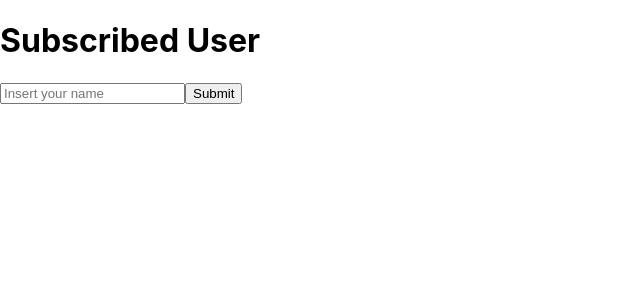
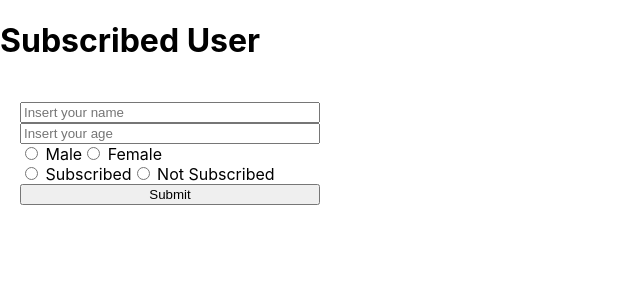
Before and after one commit to WendyYanto/web-programming-lesson-archive, a React (Create React App) app in the folder learn-table-sort/: page /subscribed-user in a window 1280 px wide. Shown: the top 300 px of the page, without its empty margins (0-640 px from the left). Built offline with nearby package versions, Linux system fonts and the light colour scheme; no server answers; the database is empty.

Commit message:
update session

```diff
--- a/learn-table-sort/src/firebase.js
+++ b/learn-table-sort/src/firebase.js
@@ -1,6 +1,6 @@
 import { async } from "@firebase/util";
 import { initializeApp } from "firebase/app";
-import { getFirestore, getDocs, collection, query, where, addDoc} from "firebase/firestore";
+import { getFirestore, getDocs, collection, query, where, addDoc, deleteDoc, doc, setDoc} from "firebase/firestore";
 
 const firebaseConfig = {
   apiKey: "AIzaSyA0EOdF7HLQWx8LOyxsEMBhNhHodpqqFLw",
@@ -19,7 +19,16 @@ export const getUsers = async () => {
   const querySnapshot = await getDocs(collection(firestore, "users"));
   const users = []
 
-  querySnapshot.forEach(user => users.push(user.data()))
+  querySnapshot.forEach(user => {
+    const data = {
+      id: user.id,
+      ...user.data()
+    }
+    // menambahkan object dia sendiri ke object lain
+    // spread operator -> for copy object or array
+
+    users.push(data)
+  })
 
   return users
 }
@@ -63,13 +72,29 @@ export const getSubscribedFemaleUsers = async () => {
   return users
 }
 
-export const createUser = async (name) => {
+export const createUser = async (name, age, gender, subscribed) => {
+  let subscribedValue = false
+
+  if (subscribed === 'true') {
+    subscribedValue = true
+  }
+
   const user = {
     name: name,
-    age: 20,
-    gender: 'MALE',
-    subscribed: true
+    age: age,
+    gender: gender,
+    subscribed: subscribedValue
   }
 
   await addDoc(collection(firestore, 'users'), user)
 }
+
+export const deleteUser = async (id) => {
+  await deleteDoc(doc(firestore, 'users', id))
+  console.log(`successfully delete user with id: ${id}`)
+}
+
+export const updateUser = async (id, user) => {
+  await setDoc(doc(firestore, 'users', id), user)
+  console.log(`successfully update user with id: ${id}`)
+}
--- /dev/null
+++ b/learn-table-sort/src/pages/subscribed-user/index.css
@@ -0,0 +1,6 @@
+.form {
+  display: flex;
+  flex-direction: column;
+  max-width: 300px;
+  padding: 20px;
+}
--- a/learn-table-sort/src/pages/subscribed-user/index.js
+++ b/learn-table-sort/src/pages/subscribed-user/index.js
@@ -1,9 +1,14 @@
 import { useEffect, useState } from 'react'
-import { createUser, getUsers } from '../../firebase'
+import { createUser, getUsers, deleteUser, updateUser } from '../../firebase'
+
+import './index.css'
 
 const SubscribedUser = () => {
   const [users, setUsers] = useState([])
   const [name, setName] = useState('')
+  const [age, setAge] = useState(0)
+  const [gender, setGender] = useState('')
+  const [subscribed, setSubscribed] = useState('')
 
   useEffect(() => {
     loadUsers()
@@ -30,13 +35,34 @@ const SubscribedUser = () => {
       if (user.subscribed) {
         subscribed = 'has subscribed'
       } else {
-        subscribed = 'hasn\'t subscribed'
+        subscribed = "hasn't subscribed"
       }
 
       const sentence = `${user.name} (${gender}) ${subscribed}`
 
-      return <div key={index}>{sentence}</div>
+      return (
+        <div key={index}>
+          {sentence}
+          <button onClick={() => onClickDelete(user.id)}>Delete</button>
+          <button onClick={() => onClickUpdateSubscription(user)}>Update Subscription</button>
+        </div>
+      )
     })
+  }
+
+  const onClickDelete = async (id) => {
+    await deleteUser(id)
+    loadUsers()
+  }
+
+  const onClickUpdateSubscription = async (user) => {
+    const data = {
+      ...user,
+      subscribed: !user.subscribed
+    }
+
+    await updateUser(user.id, data)
+    loadUsers()
   }
 
   const saveName = (event) => {
@@ -44,17 +70,65 @@ const SubscribedUser = () => {
   }
 
   const saveUser = async () => {
-    await createUser(name)
+    await createUser(name, age, gender, subscribed)
     loadUsers()
+  }
+
+  const saveAge = (event) => {
+    setAge(event.target.value)
+  }
+
+  const saveGender = (event) => {
+    setGender(event.target.value)
+  }
+
+  const saveSubscribed = (event) => {
+    setSubscribed(event.target.value)
   }
 
   return (
     <div>
       <h1>Subscribed User</h1>
-      { renderUsers() }
+      {renderUsers()}
 
-      <div>
-        <input type='text' placeholder='Insert your name' onChange={saveName} />
+      <div className="form">
+        <input type="text" placeholder="Insert your name" onChange={saveName} />
+        <input type="number" placeholder="Insert your age" onChange={saveAge} />
+
+        <div className="form__gender">
+          <input
+            type="radio"
+            name="gender"
+            value="MALE"
+            onChange={saveGender}
+          />{' '}
+          Male
+          <input
+            type="radio"
+            name="gender"
+            value="FEMALE"
+            onChange={saveGender}
+          />{' '}
+          Female
+        </div>
+
+        <div className="form__subscribed">
+          <input
+            type="radio"
+            name="subscribed"
+            value="true"
+            onChange={saveSubscribed}
+          />{' '}
+          Subscribed
+          <input
+            type="radio"
+            name="subscribed"
+            value="false"
+            onChange={saveSubscribed}
+          />{' '}
+          Not Subscribed
+        </div>
+
         <button onClick={saveUser}>Submit</button>
       </div>
     </div>
```
